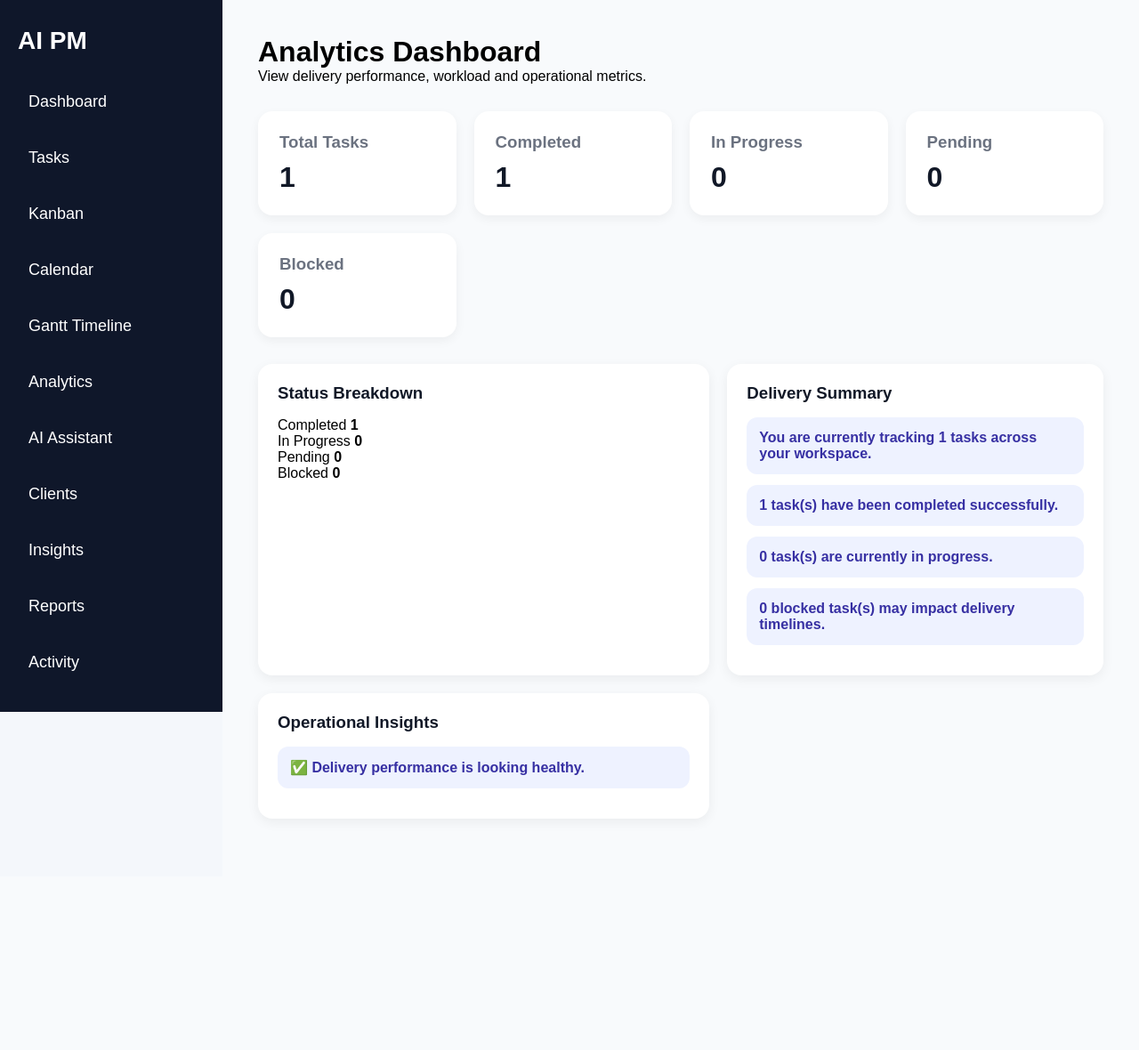
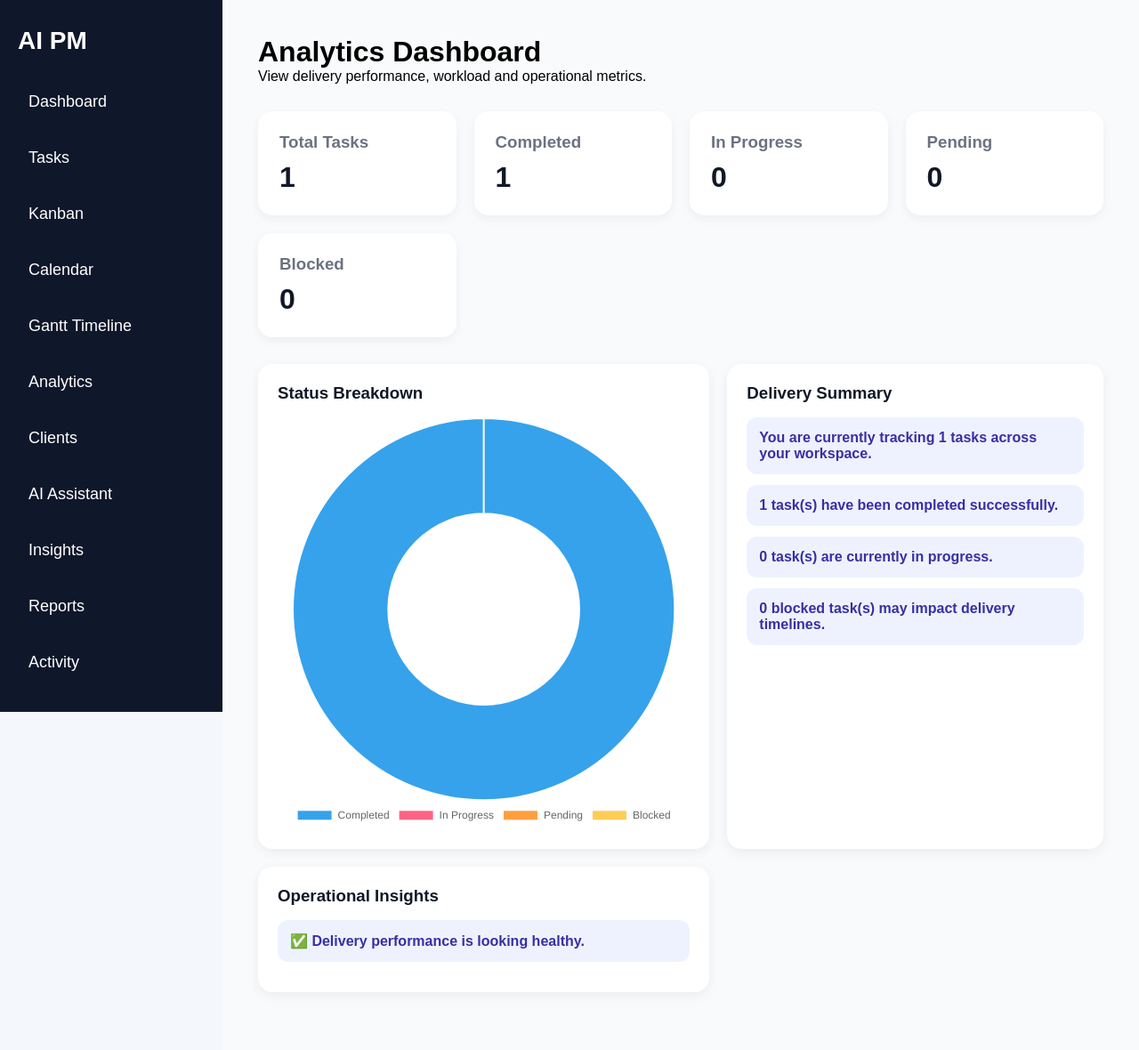
Before and after one commit to RollandOgis/AI_PM_Tracker, a Flask app: page /analytics in a window 1280 px wide. Shown: the whole page at 89% size. Before the commit the page ends 872 px from the top, so only its background shows below. Run offline with Flask 3, Linux system fonts and the light colour scheme; the visitor is signed in with stand-in values (Sample User, id 1); tables that the repository leaves empty hold one stand-in row (values such as "Sample post").

Commit message:
Add analytics chart dashboard

```diff
--- a/templates/analytics.html
+++ b/templates/analytics.html
@@ -13,7 +13,6 @@
 <div class="layout">
 
     <div class="sidebar">
-
         <h2>AI PM</h2>
 
         <a href="/">Dashboard</a>
@@ -22,8 +21,8 @@
         <a href="/calendar">Calendar</a>
         <a href="/gantt">Gantt Timeline</a>
         <a href="/analytics">Analytics</a>
+        <a href="/clients">Clients</a>
         <a href="/ai-assistant">AI Assistant</a>
-        <a href="/clients">Clients</a>
         <a href="/insights">Insights</a>
         <a href="/report">Reports</a>
         <a href="/activity">Activity</a>
@@ -32,25 +31,18 @@
         <a href="/add-project">Add Project</a>
         <a href="/profile">Profile</a>
         <a href="/logout">Logout</a>
-
     </div>
 
     <div class="main-content">
 
         <div class="dashboard-header">
-
             <div>
-
                 <h1>Analytics Dashboard</h1>
-
                 <p class="dashboard-subtitle">
                     View delivery performance, workload and operational metrics.
                 </p>
-
             </div>
-
         </div>
-
 
         <div class="stats-grid">
 
@@ -81,80 +73,32 @@
 
         </div>
 
-
         <div class="smart-dashboard-grid">
 
             <div class="smart-card">
-
                 <h3>Status Breakdown</h3>
-
-                <div class="analytics-row">
-                    <span>Completed</span>
-                    <strong>{{ completed_tasks }}</strong>
-                </div>
-
-                <div class="analytics-bar">
-                    <div class="analytics-fill completed-fill"></div>
-                </div>
-
-
-                <div class="analytics-row">
-                    <span>In Progress</span>
-                    <strong>{{ progress_tasks }}</strong>
-                </div>
-
-                <div class="analytics-bar">
-                    <div class="analytics-fill pending-fill"></div>
-                </div>
-
-
-                <div class="analytics-row">
-                    <span>Pending</span>
-                    <strong>{{ pending_tasks }}</strong>
-                </div>
-
-                <div class="analytics-bar">
-                    <div class="analytics-fill warning-fill"></div>
-                </div>
-
-
-                <div class="analytics-row">
-                    <span>Blocked</span>
-                    <strong>{{ blocked_tasks }}</strong>
-                </div>
-
-                <div class="analytics-bar">
-                    <div class="analytics-fill blocked-fill"></div>
-                </div>
-
+                <canvas id="taskChart"></canvas>
             </div>
 
-
             <div class="smart-card">
-
                 <h3>Delivery Summary</h3>
 
                 {% if total_tasks > 0 %}
 
                     <div class="smart-insight">
-                        You are currently tracking
-                        <strong>{{ total_tasks }}</strong>
-                        tasks across your workspace.
+                        You are currently tracking <strong>{{ total_tasks }}</strong> tasks across your workspace.
                     </div>
 
                     <div class="smart-insight">
-                        <strong>{{ completed_tasks }}</strong>
-                        task(s) have been completed successfully.
+                        <strong>{{ completed_tasks }}</strong> task(s) have been completed successfully.
                     </div>
 
                     <div class="smart-insight">
-                        <strong>{{ progress_tasks }}</strong>
-                        task(s) are currently in progress.
+                        <strong>{{ progress_tasks }}</strong> task(s) are currently in progress.
                     </div>
 
                     <div class="smart-insight">
-                        <strong>{{ blocked_tasks }}</strong>
-                        blocked task(s) may impact delivery timelines.
+                        <strong>{{ blocked_tasks }}</strong> blocked task(s) may impact delivery timelines.
                     </div>
 
                 {% else %}
@@ -164,38 +108,28 @@
                     </div>
 
                 {% endif %}
-
             </div>
 
-
             <div class="smart-card">
-
                 <h3>Operational Insights</h3>
 
                 {% if blocked_tasks > 0 %}
-
                     <div class="alert-box alert-danger">
                         ⚠ Delivery risk detected due to blocked tasks.
                     </div>
-
                 {% endif %}
 
                 {% if pending_tasks > completed_tasks %}
-
                     <div class="alert-box alert-warning">
                         ⏳ Pending workload is currently high.
                     </div>
-
                 {% endif %}
 
                 {% if completed_tasks >= pending_tasks and total_tasks > 0 %}
-
                     <div class="smart-insight">
                         ✅ Delivery performance is looking healthy.
                     </div>
-
                 {% endif %}
-
             </div>
 
         </div>
@@ -204,5 +138,42 @@
 
 </div>
 
+<script src="https://cdn.jsdelivr.net/npm/chart.js"></script>
+
+<script>
+    const completedTasks = Number("{{ completed_tasks }}");
+    const progressTasks = Number("{{ progress_tasks }}");
+    const pendingTasks = Number("{{ pending_tasks }}");
+    const blockedTasks = Number("{{ blocked_tasks }}");
+
+    const ctx = document.getElementById("taskChart");
+
+    if (ctx) {
+        new Chart(ctx, {
+            type: "doughnut",
+            data: {
+                labels: ["Completed", "In Progress", "Pending", "Blocked"],
+                datasets: [{
+                    data: [
+                        completedTasks,
+                        progressTasks,
+                        pendingTasks,
+                        blockedTasks
+                    ],
+                    borderWidth: 2
+                }]
+            },
+            options: {
+                responsive: true,
+                plugins: {
+                    legend: {
+                        position: "bottom"
+                    }
+                }
+            }
+        });
+    }
+</script>
+
 </body>
 </html>
```
